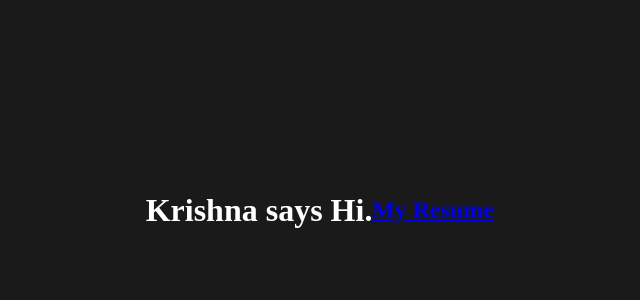
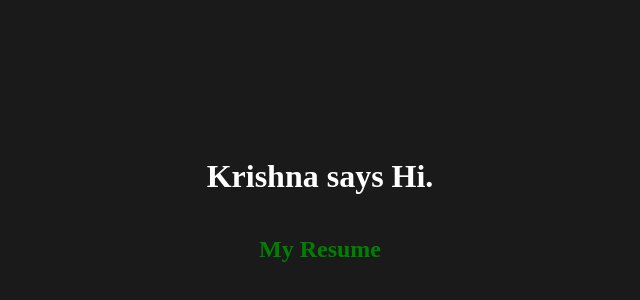
Before and after one commit to krishnacdd/KrishnaKumarMahtoPortfolio, a plain HTML site: page index.html in a window 1280 px wide. Shown: the part 190-490 px from the top of the page, without its empty margins (320-960 px from the left). Drawn offline with Linux system fonts and the light colour scheme.

Commit message:
Added files

```diff
--- a/index.html
+++ b/index.html
@@ -12,11 +12,17 @@
             background-color: #1a1a1a;
             color: white;
             height: 100vh;
+            flex-direction: column;
         }
+        a:link {
+            color: green;
+            background-color: transparent;
+            text-decoration: none;
+          }
     </style>
 </head>
 <body>
-    <h1>Krishna says Hi.</h1> <br> <br>
+    <h1>Krishna says Hi.</h1>
     <h2><a href="https://1drv.ms/w/c/E8370DE4BCC79012/AX0sFtRU54FOlk5SjP7EpQk?e=euVSl4">My Resume</a></h2>
 </body>
 </html>
```
